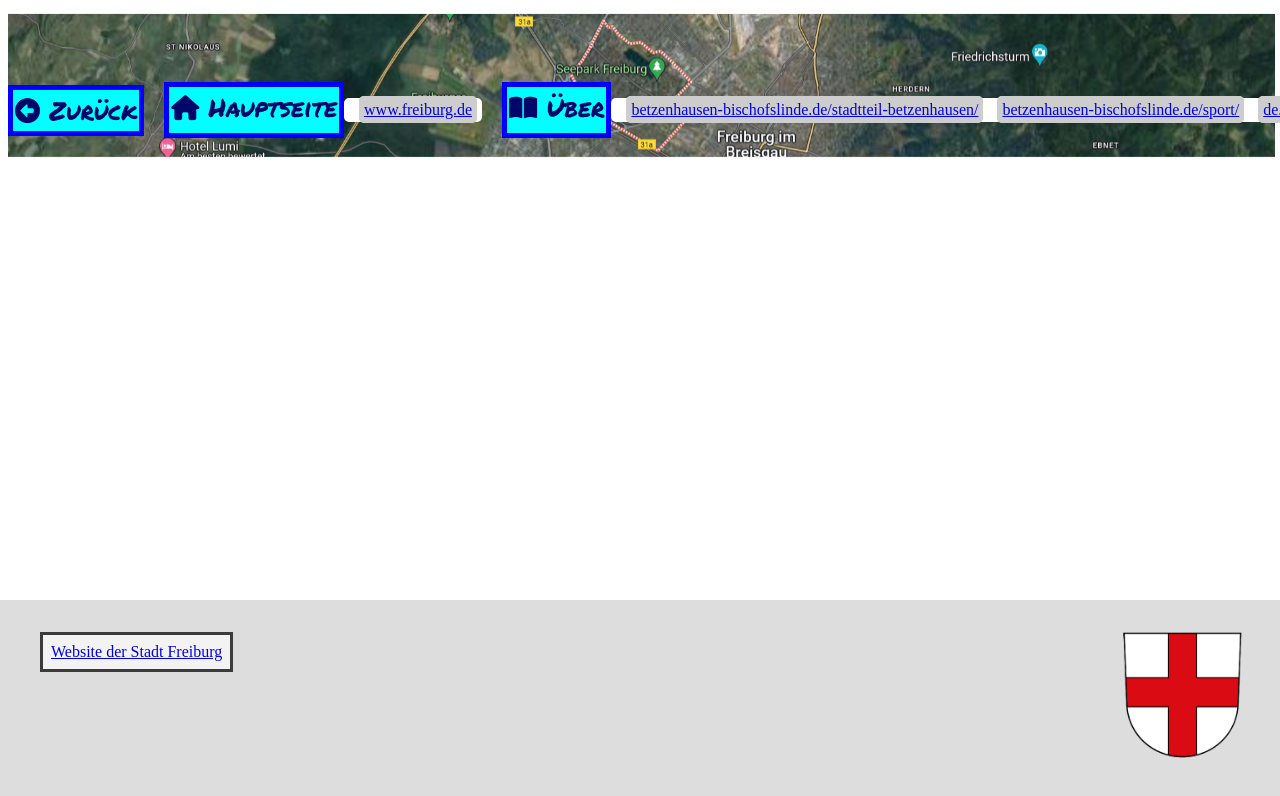
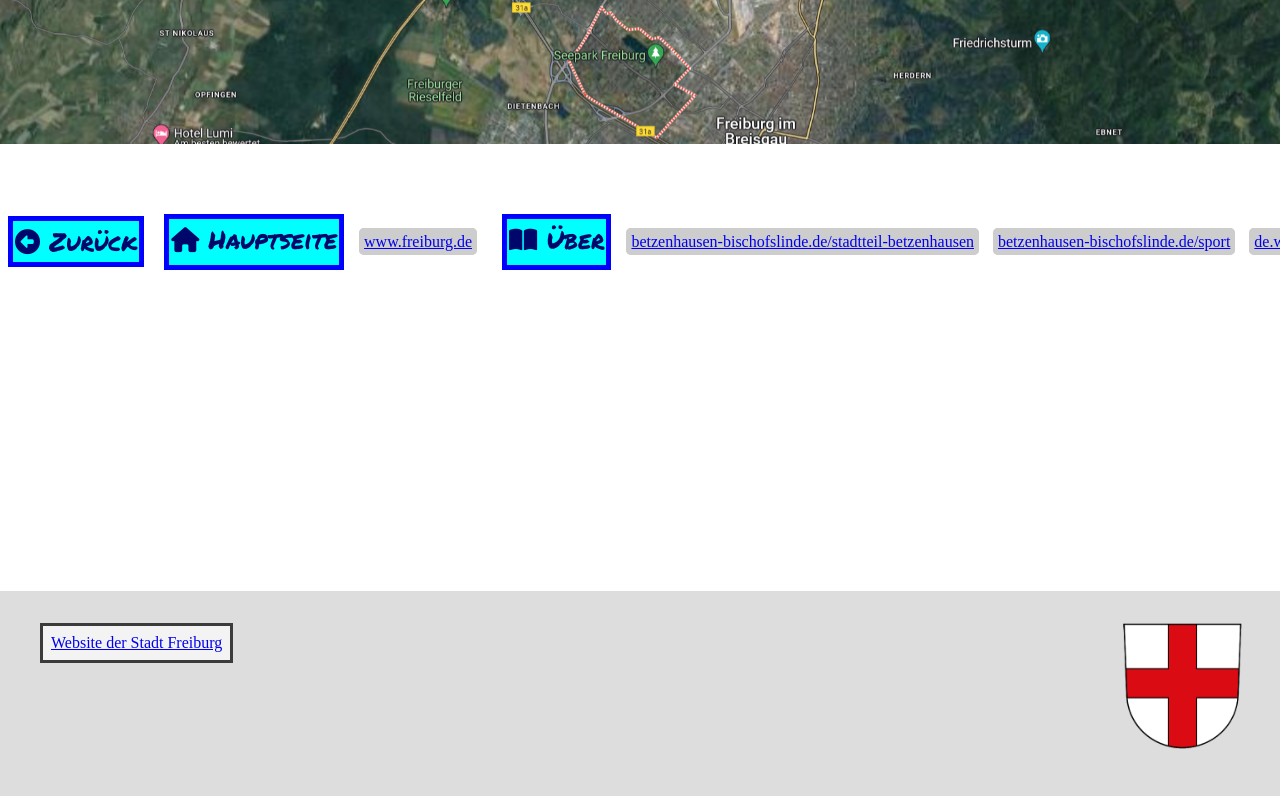
Before and after one commit to Zip-creations/BOK_HTML_Course, a plain HTML site: page project/sources.html in a window 1280 px wide. Shown: the top 796 px of the page. Drawn offline with nearby package versions, Linux system fonts and the light colour scheme.

Commit message:
fixed wiggly header

```diff
--- a/project/css/stylesheet.css
+++ b/project/css/stylesheet.css
@@ -5,20 +5,20 @@ body {
     grid-template: "a" 10%
                     "b" 10%
                     "c" auto
-                    "d" minmax(10%, 100px);
+                    "d" minmax(10%, 100px);  /*try vh, vw next time*/
 }
 
 header {
     display: flex;
     justify-content: center;
+    align-items: center;
+    position: fixed;
     grid-row: 1/2;
     grid-column: 1/2;
-    align-items: center;
     top: 0;
     left: 0;
-    position: sticky;
     z-index: -1;
-    height: 9.7em;
+    height: auto;
     width: 100%;
 }
 
@@ -36,7 +36,7 @@ body>nav {
     grid-row: 2/3;
     grid-column: 1/2;
     gap: 20px;
-    margin-top: 20px;
+    margin-top: 13vw;
     margin-bottom: 20px;
 }
 
--- a/project/sources.html
+++ b/project/sources.html
@@ -26,8 +26,8 @@
       <div>
         <a href="ueber.html" id="navButton"><i class="fas fa-book-open"></i> Über</a>
         <p>
-          <a href="https://betzenhausen-bischofslinde.de/stadtteil-betzenhausen/" target="_blank">betzenhausen-bischofslinde.de/stadtteil-betzenhausen/</a>
-          <a href="https://betzenhausen-bischofslinde.de/sport/" target="_blank">betzenhausen-bischofslinde.de/sport/</a>
+          <a href="https://betzenhausen-bischofslinde.de/stadtteil-betzenhausen/" target="_blank">betzenhausen-bischofslinde.de/stadtteil-betzenhausen</a>
+          <a href="https://betzenhausen-bischofslinde.de/sport/" target="_blank">betzenhausen-bischofslinde.de/sport</a>
           <a href="https://de.wikipedia.org/wiki/Betzenhausen" target="_blank">de.wikipedia.org/wiki/Betzenhausen</a>
         </p>
       </div>
```
